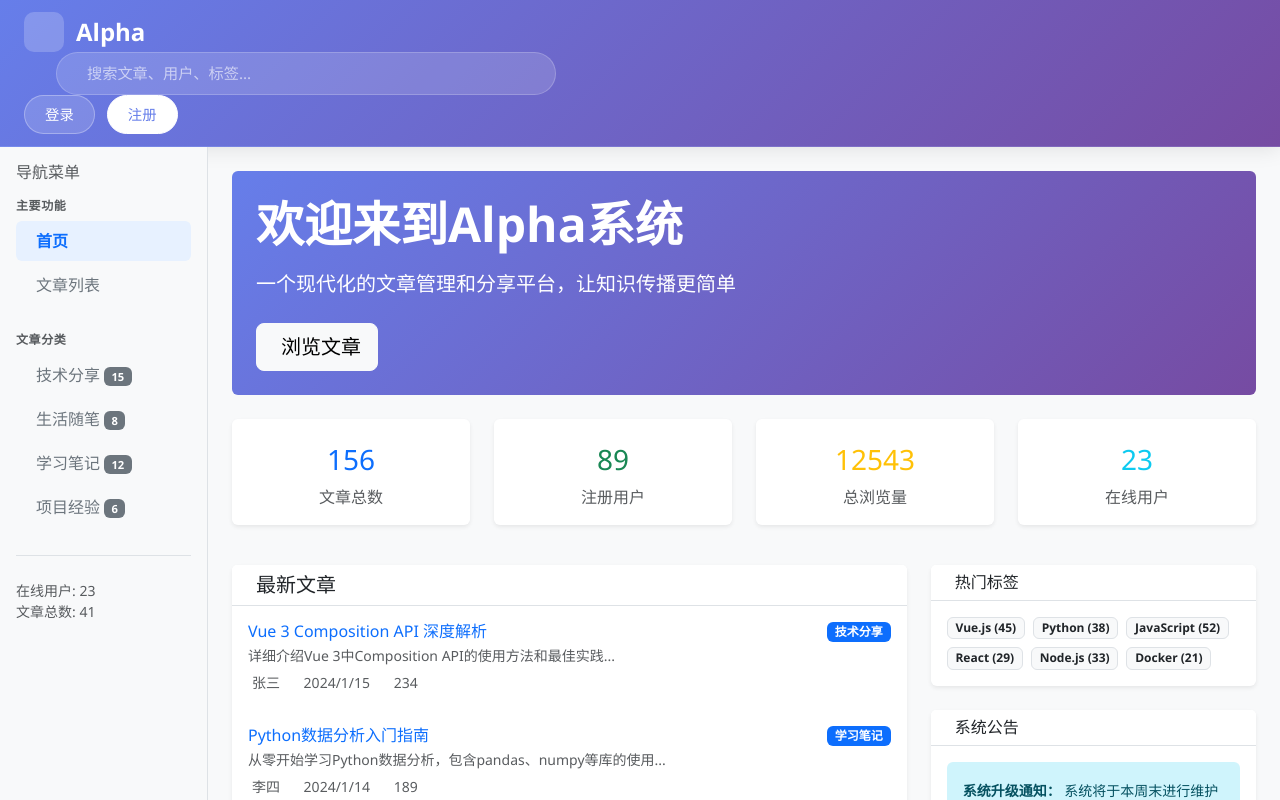
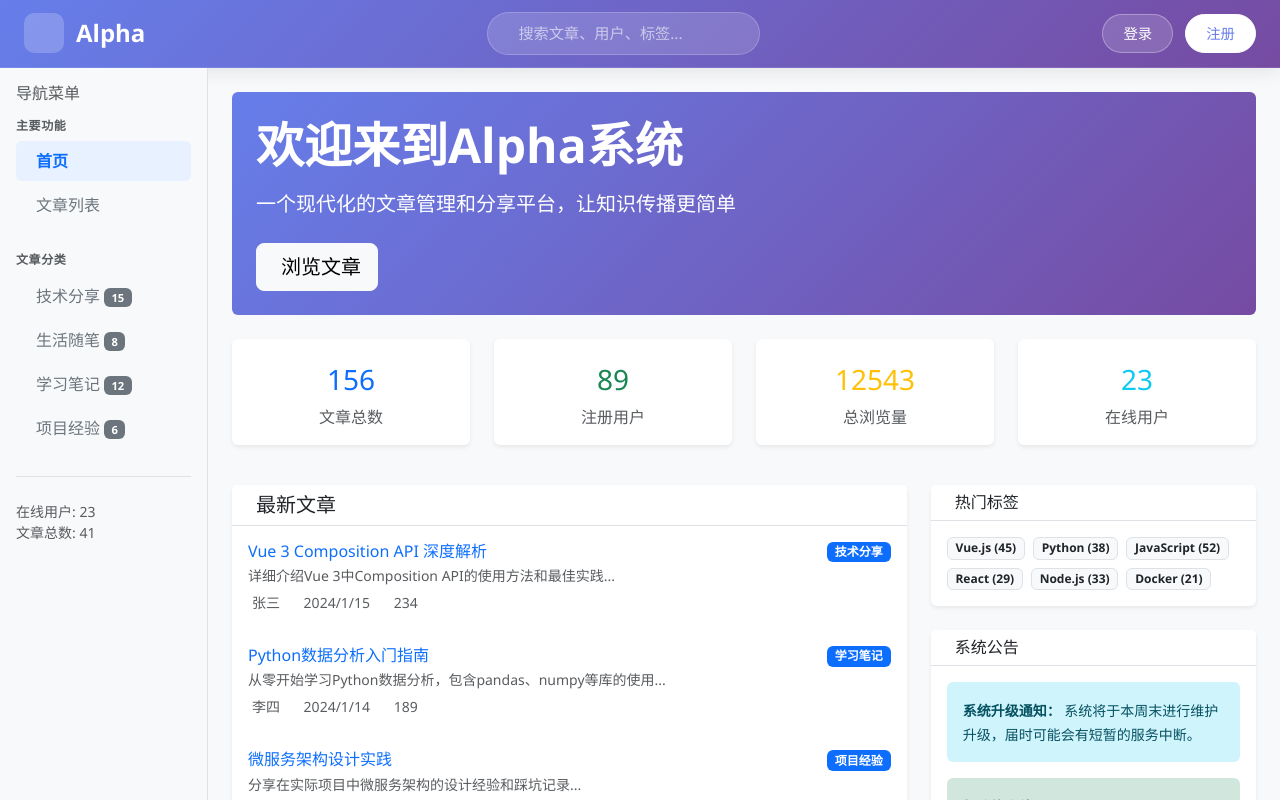
Before and after one commit to Layneliang24/cursor-alpha, a Vue app in the folder frontend/: page / in a window 1280 px wide. Shown: the top 800 px of the page. Built offline with nearby package versions, Linux system fonts and the light colour scheme.

Commit message:
修复: 导航栏布局结构问题

```diff
--- a/frontend/src/components/TopNavBar.vue
+++ b/frontend/src/components/TopNavBar.vue
@@ -84,6 +84,7 @@ import { useAuthStore } from '@/stores/auth'
 const router = useRouter()
 const authStore = useAuthStore()
 const searchQuery = ref('')
+const searchFocused = ref(false)
 
 const userAvatar = computed(() => {
   return authStore.user?.avatar || 'https://via.placeholder.com/32x32?text=U'
@@ -108,6 +109,13 @@ const handleLogout = async () => {
   border-bottom: 1px solid rgba(255, 255, 255, 0.1);
   padding: 0.75rem 0;
   box-shadow: 0 2px 20px rgba(0, 0, 0, 0.1);
+}
+
+.container-fluid {
+  display: flex;
+  align-items: center;
+  justify-content: space-between;
+  width: 100%;
 }
 
 .navbar-brand {
@@ -143,6 +151,8 @@ const handleLogout = async () => {
   flex: 1;
   max-width: 500px;
   margin: 0 2rem;
+  display: flex;
+  justify-content: center;
 }
 
 .search-box {
```
Also changed, not shown: 1 other file (tests, documents, lock files or other folders).
